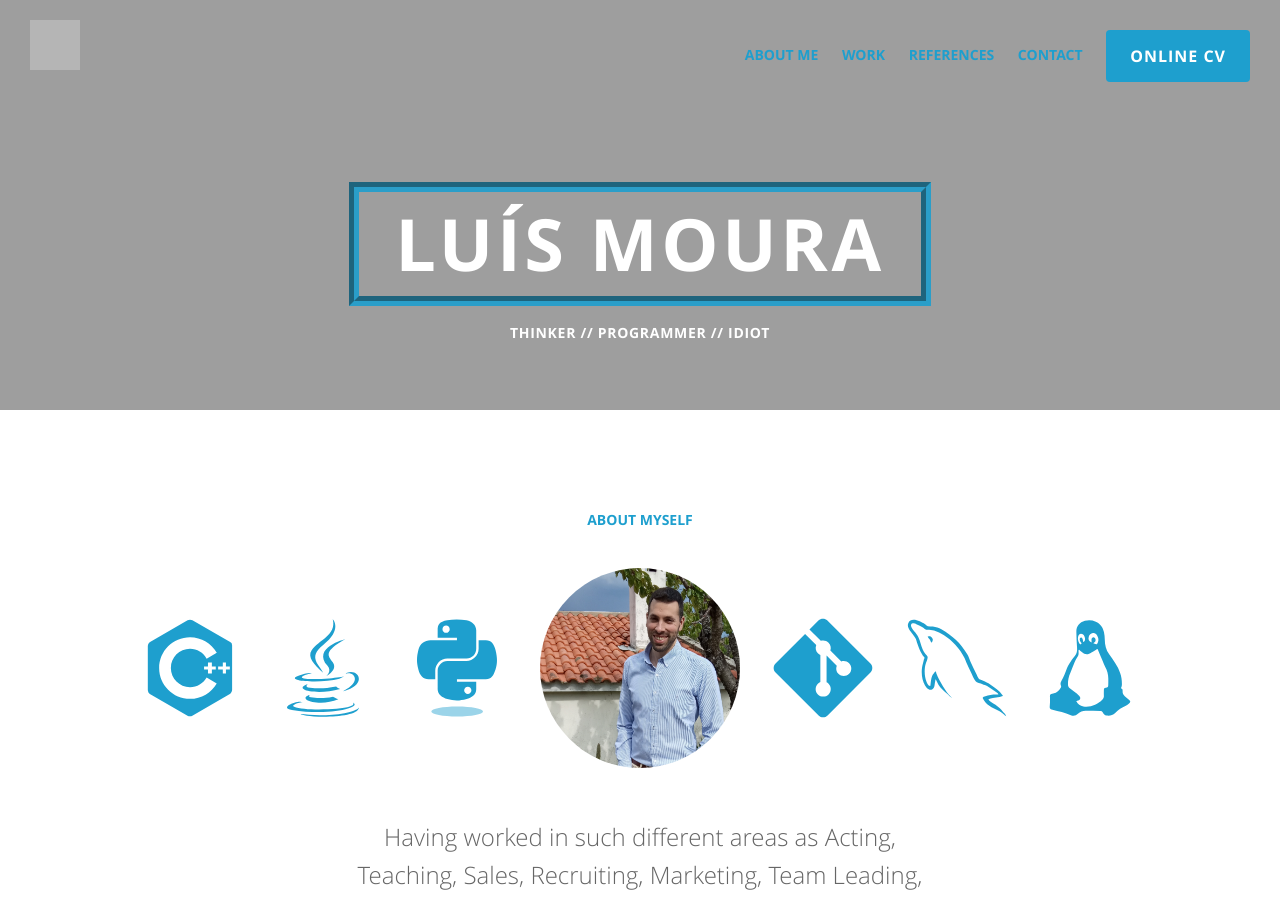
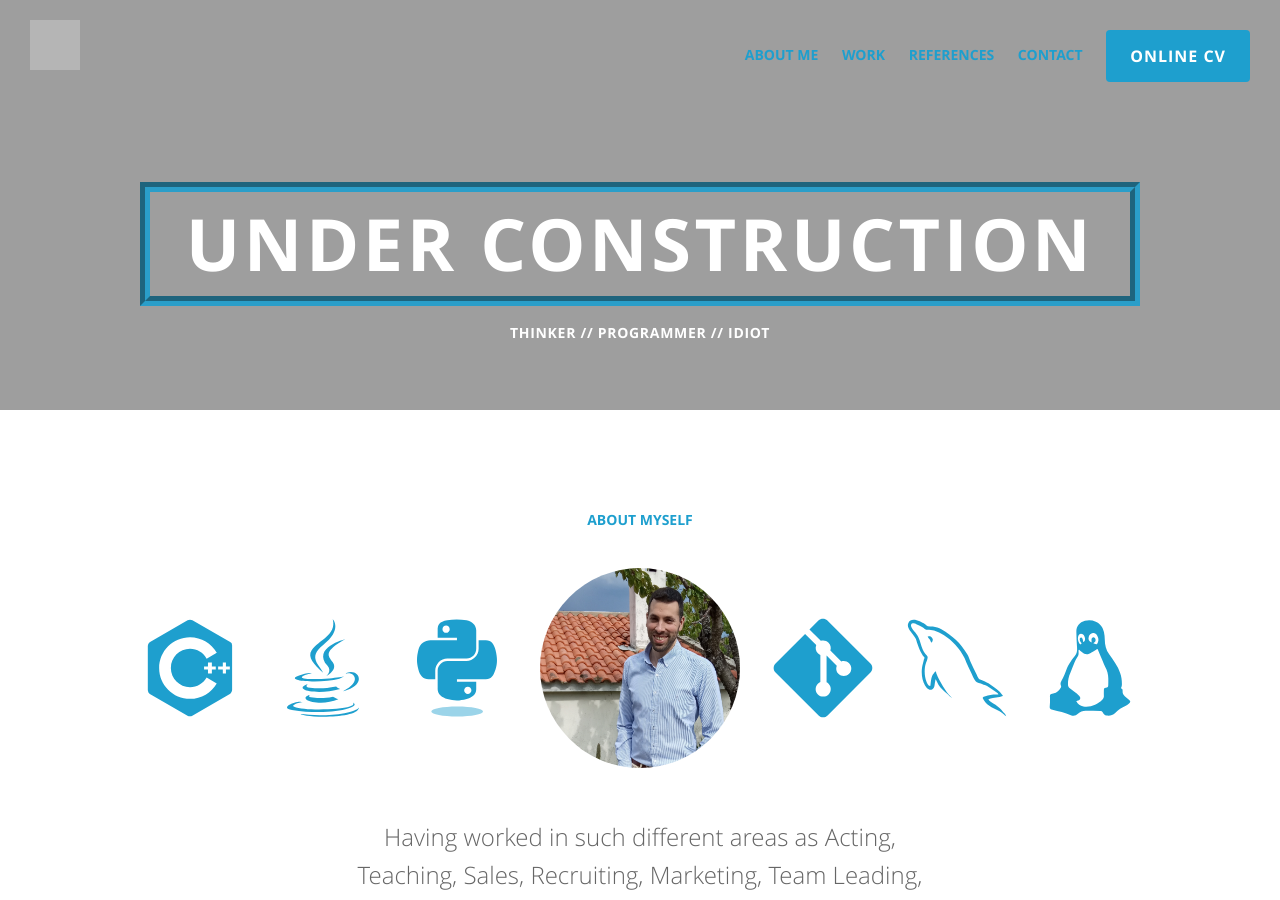
Before and after one commit to LuisPedroMoura/luispedromoura.github.io, a Jekyll site: the page built from index.html, in a window 1280 px wide and 900 px high. Built offline with Jekyll 4.4.1, drawn with Linux system fonts in a browser that asks for light colours; nearby versions of some CDN libraries.

Commit message:
site under construction banner
because site has been updated in social media

```diff
--- a/_data/settings.yml
+++ b/_data/settings.yml
@@ -1,7 +1,7 @@
 #-------------------------------
 # General Site Settings
 
-title: Luís Moura
+title: Under Construction
 description: Thinker // Programmer // Idiot
 email: luisppmoura@gmail.com
 
```
